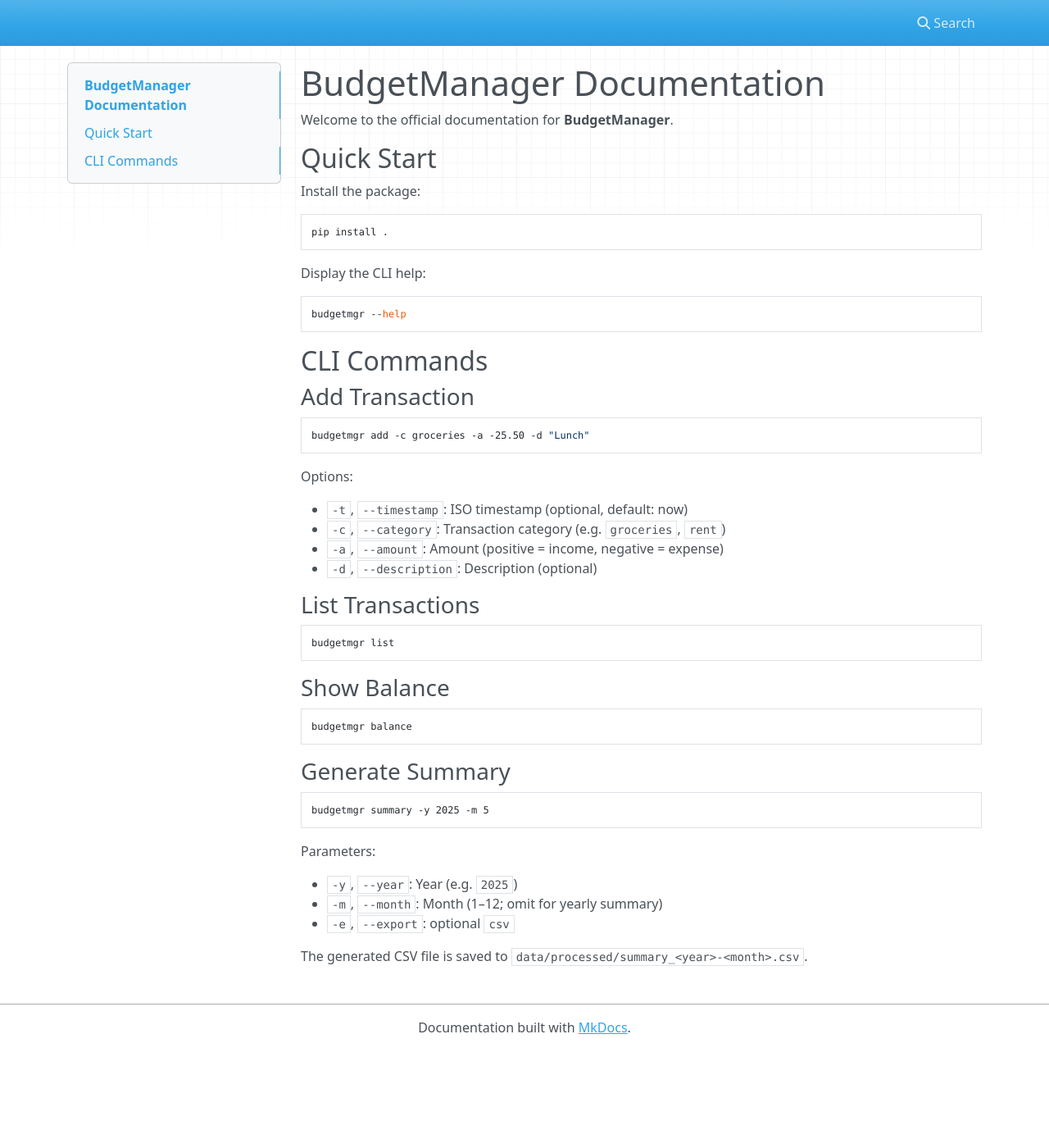
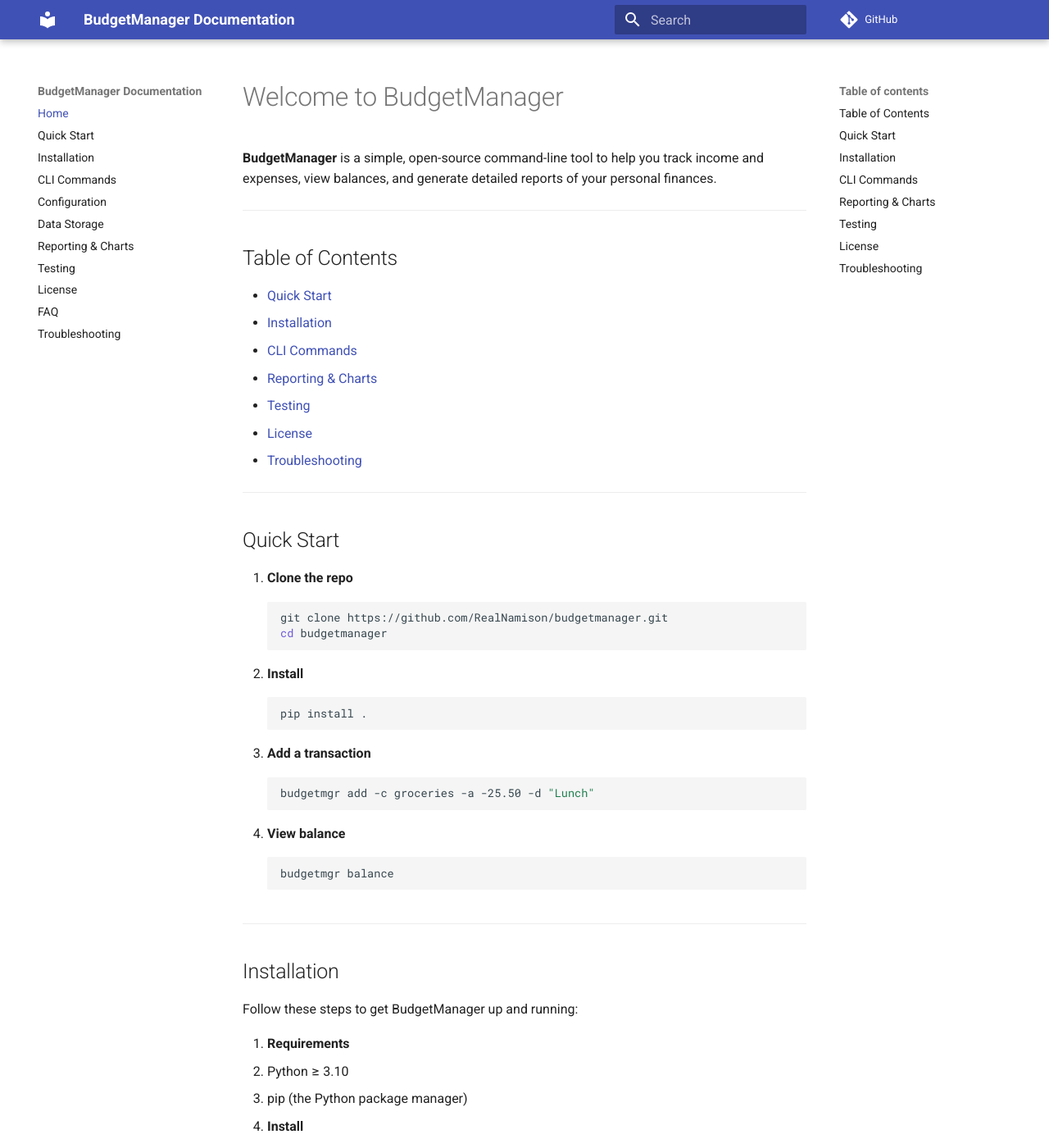
Before and after one commit to RealNamison/budgetmanager, an MkDocs documentation site: the page built from docs/index.md, in a window 1280 px wide and 1400 px high. Shown: the whole window at 82% size. Built offline with MkDocs 1.6.1 and Material for MkDocs 9.7.7, drawn with Linux system fonts in a browser that asks for light colours; nearby versions of some CDN libraries; comment, search, counter and statistics services are not loaded; some of the changed text lies outside the part shown.

Commit message:
docs: Update documentation
Closes #6

````diff
--- a/docs/index.md
+++ b/docs/index.md
@@ -1,58 +1,123 @@
-# BudgetManager Documentation
+---
+title: BudgetManager Documentation
+---
 
-Welcome to the official documentation for **BudgetManager**.
+# Welcome to BudgetManager
+
+**BudgetManager** is a simple, open-source command-line tool to help you track income and expenses, view balances, and generate detailed reports of your personal finances.
+
+---
+
+## Table of Contents
+
+- [Quick Start](#quick-start)
+- [Installation](#installation)
+- [CLI Commands](#cli-commands)
+- [Reporting & Charts](#reporting--charts)
+- [Testing](#testing)
+- [License](#license)
+- [Troubleshooting](#troubleshooting)
+
+---
 
 ## Quick Start
 
-Install the package:
+1. **Clone the repo**
+   ```bash
+   git clone https://github.com/RealNamison/budgetmanager.git
+   cd budgetmanager
+   ```
+2. **Install**
+   ```bash
+   pip install .
+   ```
+3. **Add a transaction**
+   ```bash
+   budgetmgr add -c groceries -a -25.50 -d "Lunch"
+   ```
+4. **View balance**
+   ```bash
+   budgetmgr balance
+   ```
 
-```bash
-pip install .
-```
+---
 
-Display the CLI help:
+## Installation
 
-```bash
-budgetmgr --help
-```
+Follow these steps to get BudgetManager up and running:
+
+1. **Requirements**
+   - Python ≥ 3.10
+   - pip (the Python package manager)
+
+2. **Install**
+   ```bash
+   pip install .
+   ```
+
+3. **Verify**
+   ```bash
+   budgetmgr --help
+   ```
+
+---
 
 ## CLI Commands
 
-### Add Transaction
+| Command             | Description                                         |
+|---------------------|-----------------------------------------------------|
+| `budgetmgr add`     | Add income or expense transaction                   |
+| `budgetmgr list`    | List all recorded transactions                      |
+| `budgetmgr balance` | Show total income, expenses, and current balance    |
+| `budgetmgr summary` | Generate monthly/yearly summary (with CSV export)   |
+| `budgetmgr chart`   | Display ASCII chart or export PNG/SVG visualization |
+
+For full usage and flags, see [Usage Guide](usage.md).
+
+---
+
+## Reporting & Charts
+
+- **Summary**:
+  ```bash
+  budgetmgr summary -y 2025 -m 5
+  ```
+- **CSV export**:
+  ```bash
+  budgetmgr summary -y 2025 -m 5 -e csv
+  ```
+- **ASCII chart**:
+  ```bash
+  budgetmgr chart -s 2025-05-01 -e 2025-05-31
+  ```
+- **PNG/SVG export**:
+  ```bash
+  budgetmgr chart -s 2025-05-01 -e 2025-05-31 --png
+  ```
+
+See [Reporting Guide](reports.md) for detailed examples.
+
+---
+
+## Testing
+
+Run the full test suite with:
 
 ```bash
-budgetmgr add -c groceries -a -25.50 -d "Lunch"
+pytest
 ```
 
-Options:
+Coverage reports are generated in the `coverage/` directory.
 
-* `-t`, `--timestamp`: ISO timestamp (optional, default: now)
-* `-c`, `--category`: Transaction category (e.g. `groceries`, `rent`)
-* `-a`, `--amount`: Amount (positive = income, negative = expense)
-* `-d`, `--description`: Description (optional)
+---
 
-### List Transactions
+## License
 
-```bash
-budgetmgr list
-```
+This project is licensed under the MIT License. See [LICENSE](../LICENSE) for full text.
 
-### Show Balance
+---
 
-```bash
-budgetmgr balance
-```
+## Troubleshooting
 
-### Generate Summary
-
-```bash
-budgetmgr summary -y 2025 -m 5
-```
-
-Parameters:
-
-* `-y`, `--year`: Year (e.g. `2025`)
-* `-m`, `--month`: Month (1–12; omit for yearly summary)
-* `-e`, `--export`: optional `csv`
-
-The generated CSV file is saved to `data/processed/summary_<year>-<month>.csv`.
+- **“Command not found” error:** Make sure your Python environment’s `bin` directory is on your `PATH`.
+- **Unexpected errors?** Open an issue on GitHub with logs (`--verbose` flag).
--- /dev/null
+++ b/docs/usage.md
@@ -0,0 +1,100 @@
+# Usage Guide
+
+This document provides detailed information on how to use the **BudgetManager**
+command-line interface.
+
+## General Command Structure
+
+```bash
+budgetmgr [command] [options]
+```
+
+Use `budgetmgr [command] --help` to view command-specific options.
+
+## Commands
+
+### add
+
+Add a new transaction (income or expense).
+
+**Usage**
+
+```bash
+budgetmgr add -c CATEGORY -a AMOUNT -d DESCRIPTION [-t TIMESTAMP]
+```
+
+**Options**
+
+- `-c, --category CATEGORY`
+  Category of the transaction (e.g., groceries, salary).
+
+- `-a, --amount AMOUNT`
+  Amount of the transaction (negative for expenses, positive for income).
+
+- `-d, --description DESCRIPTION`
+  Short description or note.
+
+- `-t, --timestamp TIMESTAMP`
+  Optional ISO 8601 timestamp (e.g., 2025-05-15T12:30:00). Defaults to now.
+
+**Examples**
+
+Add an expense:
+
+```bash
+budgetmgr add -c groceries -a -25.50 -d "Lunch at café"
+```
+
+Add income with timestamp:
+
+```bash
+budgetmgr add -t 2025-05-15T12:30:00 -c salary -a 2500.00 -d "Monthly salary"
+```
+
+### list
+
+List recorded transactions.
+
+**Usage**
+
+```bash
+budgetmgr list [--limit N] [--reverse]
+```
+
+**Options**
+
+- `--limit N`
+  Show only the last N transactions.
+
+- `--reverse`
+  Show oldest transactions first.
+
+### balance
+
+Show current balance summary.
+
+**Usage**
+
+```bash
+budgetmgr balance
+```
+
+### summary
+
+Generate a summary report.
+
+**Usage**
+
+```bash
+budgetmgr summary -y YEAR [-m MONTH] [-e {table,csv}]
+```
+
+### chart
+
+Visualize spending by category as ASCII or export image.
+
+**Usage**
+
+```bash
+budgetmgr chart -s START_DATE -e END_DATE [--png] [--svg]
+```
--- a/mkdocs.yml
+++ b/mkdocs.yml
@@ -0,0 +1,34 @@
+site_name: BudgetManager Documentation
+site_description: A simple CLI tool to manage personal finances
+site_author: RealNamison
+repo_name: GitHub
+repo_url: https://github.com/RealNamison/budgetmanager
+
+docs_dir: docs
+
+nav:
+  - Home: index.md
+  - Quick Start: index.md#quick-start
+  - Installation: index.md#installation
+  - CLI Commands: index.md#cli-commands
+  - Configuration: index.md#configuration
+  - Data Storage: index.md#data-storage
+  - Reporting & Charts: index.md#reporting--charts
+  - Testing: index.md#testing
+  - License: index.md#license
+  - FAQ: index.md#faq
+  - Troubleshooting: index.md#troubleshooting
+
+theme:
+  name: material
+  language: en
+
+markdown_extensions:
+  - toc:
+      permalink: true
+  - admonition
+  - footnotes
+  - pymdownx.superfences
+
+plugins:
+  - search
````
Also changed, not shown: README.md (+58 -24 lines), docs/reports.md (added, +75 -0 lines), 1 other file.
